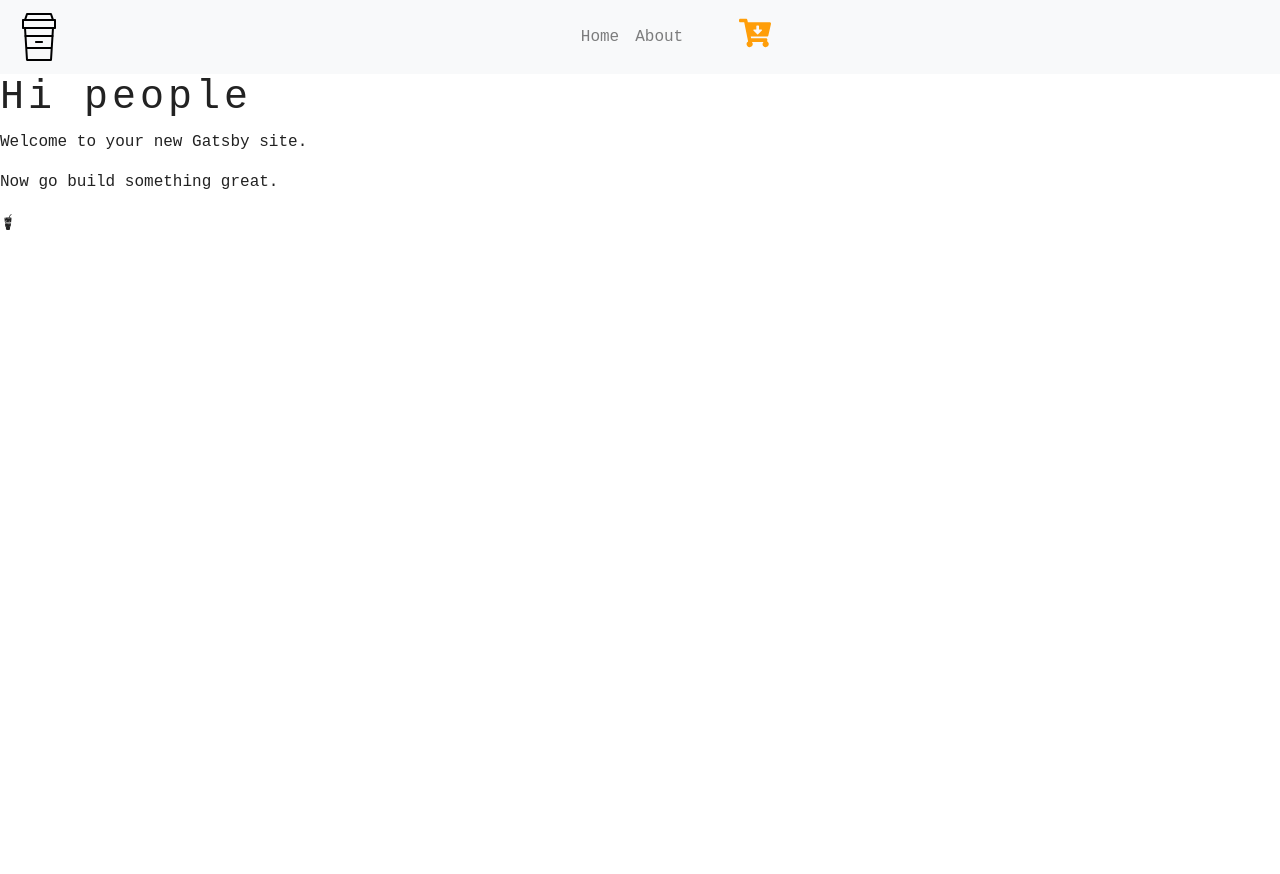
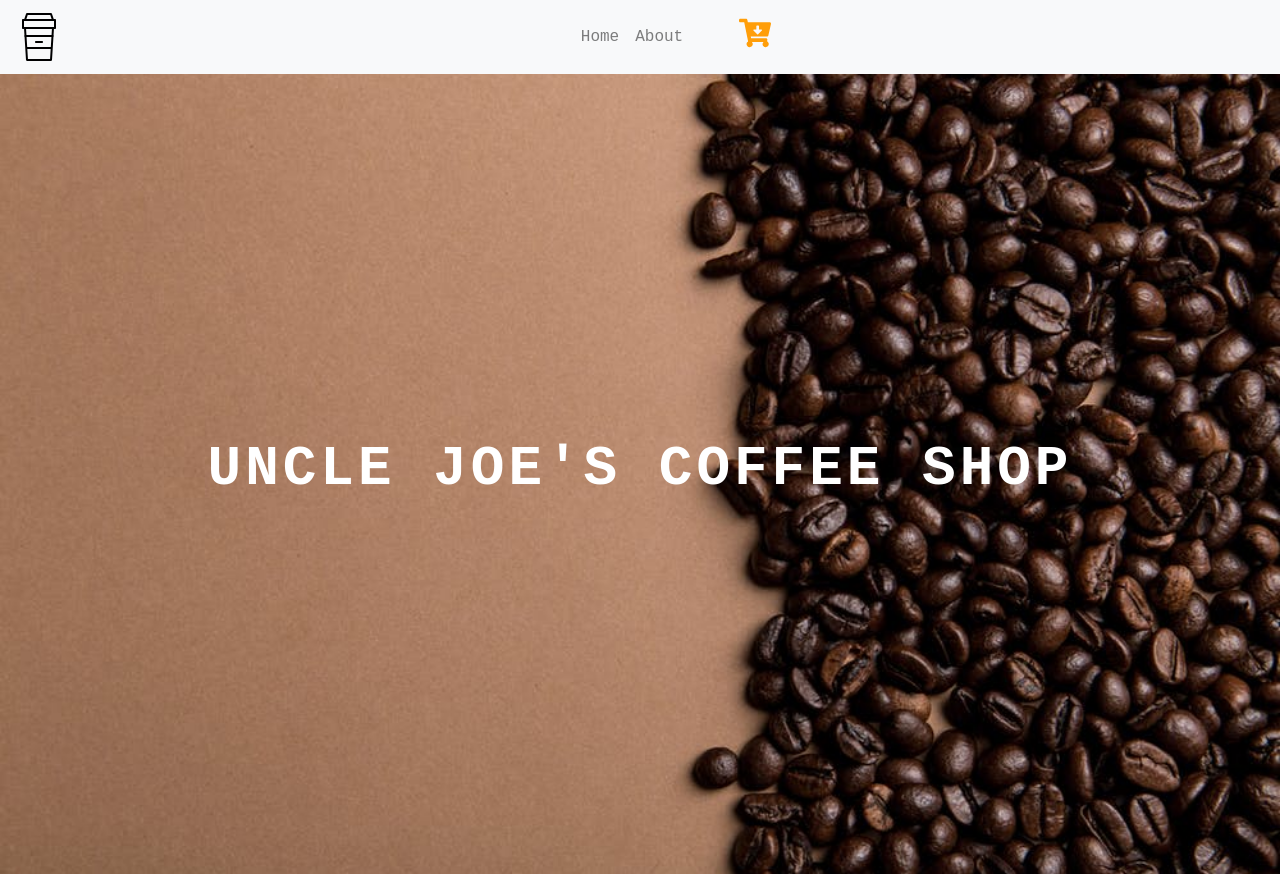
Before and after one commit to Tweeker26/gatsby-coffee-project, a Gatsby site: page / in a window 1280 px wide. Before the commit the page ends 800 px from the top, so only its background shows below. Built offline with nearby package versions, Linux system fonts and the light colour scheme; Gatsby itself is replaced by a stand-in of ours.

Commit message:
Add BackgroundSection

```diff
--- a/package.json
+++ b/package.json
@@ -19,6 +19,7 @@
     "react-helmet": "^6.0.0"
   },
   "devDependencies": {
+    "gatsby-background-image": "^1.1.1",
     "prettier": "2.0.5",
     "react-icons": "^3.10.0"
   },
--- /dev/null
+++ b/src/components/Globals/BackgroundSection.js
@@ -0,0 +1,18 @@
+import React from 'react';
+import BackgroundImage from 'gatsby-background-image';
+
+const BackgroundSection = ({ img, styleClass, title, children }) => (
+  <BackgroundImage className={styleClass} fluid={img}>
+    <h1 className="title text-white text-uppercase text-center display-4 font-weight-bold">
+      {title}
+    </h1>
+    {children}
+  </BackgroundImage>
+);
+
+BackgroundSection.defaultProps = {
+  title: 'default title',
+  styleClass: 'default-background',
+};
+
+export default BackgroundSection;
--- a/src/components/layout.css
+++ b/src/components/layout.css
@@ -26,3 +26,10 @@ h1, h2, h3, h4, h5, h6 {
   color: var(--mainYellow);
   font-size: 2rem;
 }
+
+.default-background {
+  min-height: 100vh;
+  display: flex;
+  align-items: center;
+  justify-content: center;
+}
--- a/src/pages/index.js
+++ b/src/pages/index.js
@@ -1,17 +1,31 @@
 import React from 'react';
+import { graphql } from 'gatsby';
 
 import Layout from '../components/layout';
 import SEO from '../components/seo';
-import { FaGulp } from 'react-icons/fa';
+import BackgroundSection from '../components/Globals/BackgroundSection';
 
-const IndexPage = () => (
+const IndexPage = ({ data }) => (
   <Layout>
     <SEO title="Home"/>
-    <h1>Hi people</h1>
-    <p>Welcome to your new Gatsby site.</p>
-    <p>Now go build something great.</p>
-    <FaGulp/>
+    <BackgroundSection
+      img={data.img.childImageSharp.fluid}
+      title="Uncle Joe's Coffee Shop"
+      styleClass="default-background"
+    />
   </Layout>
 );
 
+export const query = graphql`
+  {
+    img: file(relativePath: {eq: "default-background.jpeg"}) {
+      childImageSharp {
+        fluid {
+          ...GatsbyImageSharpFluid_tracedSVG
+        }
+      }
+    }
+  }
+`;
+
 export default IndexPage;
```
Also changed, not shown: 1 other file.
